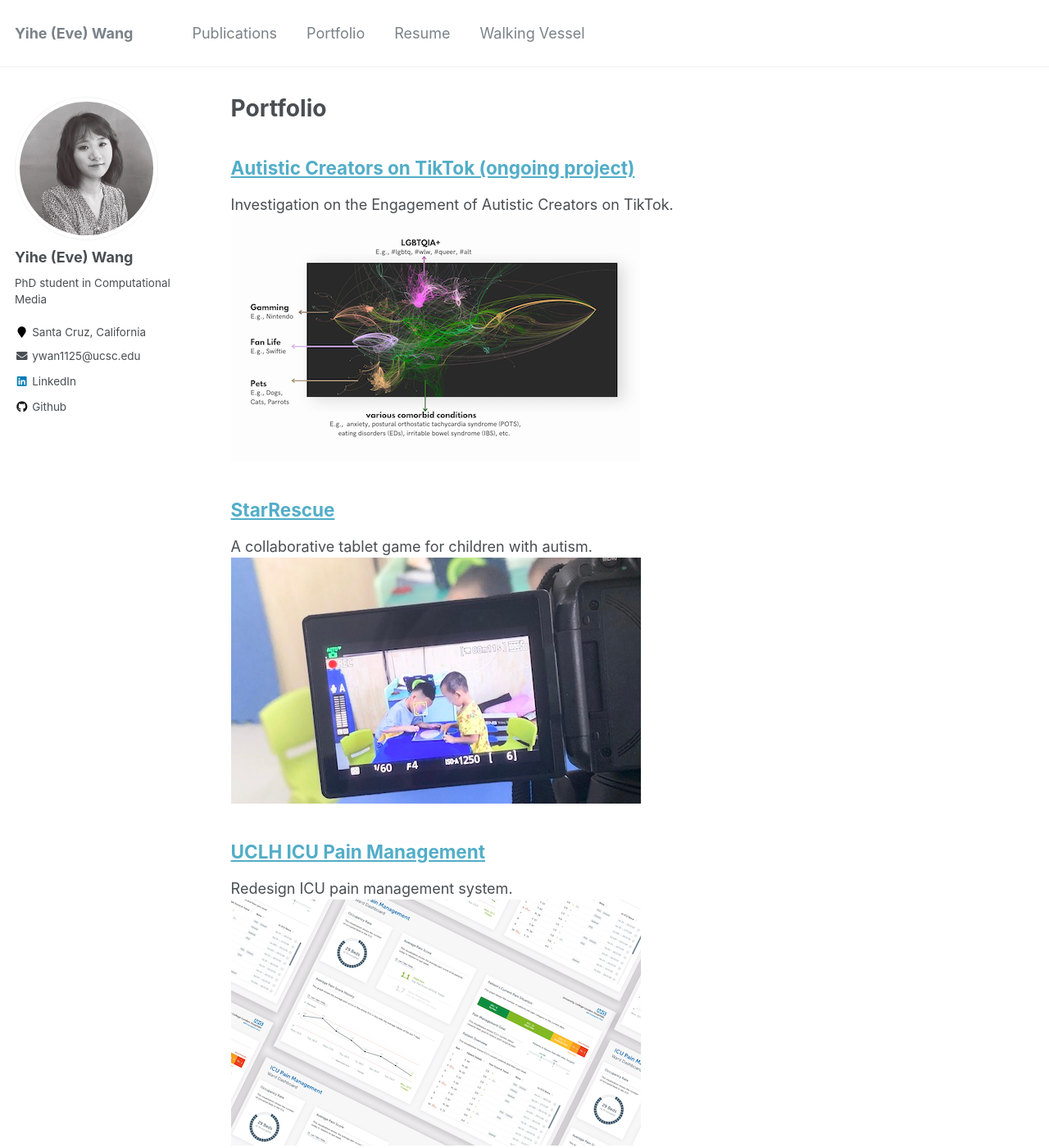
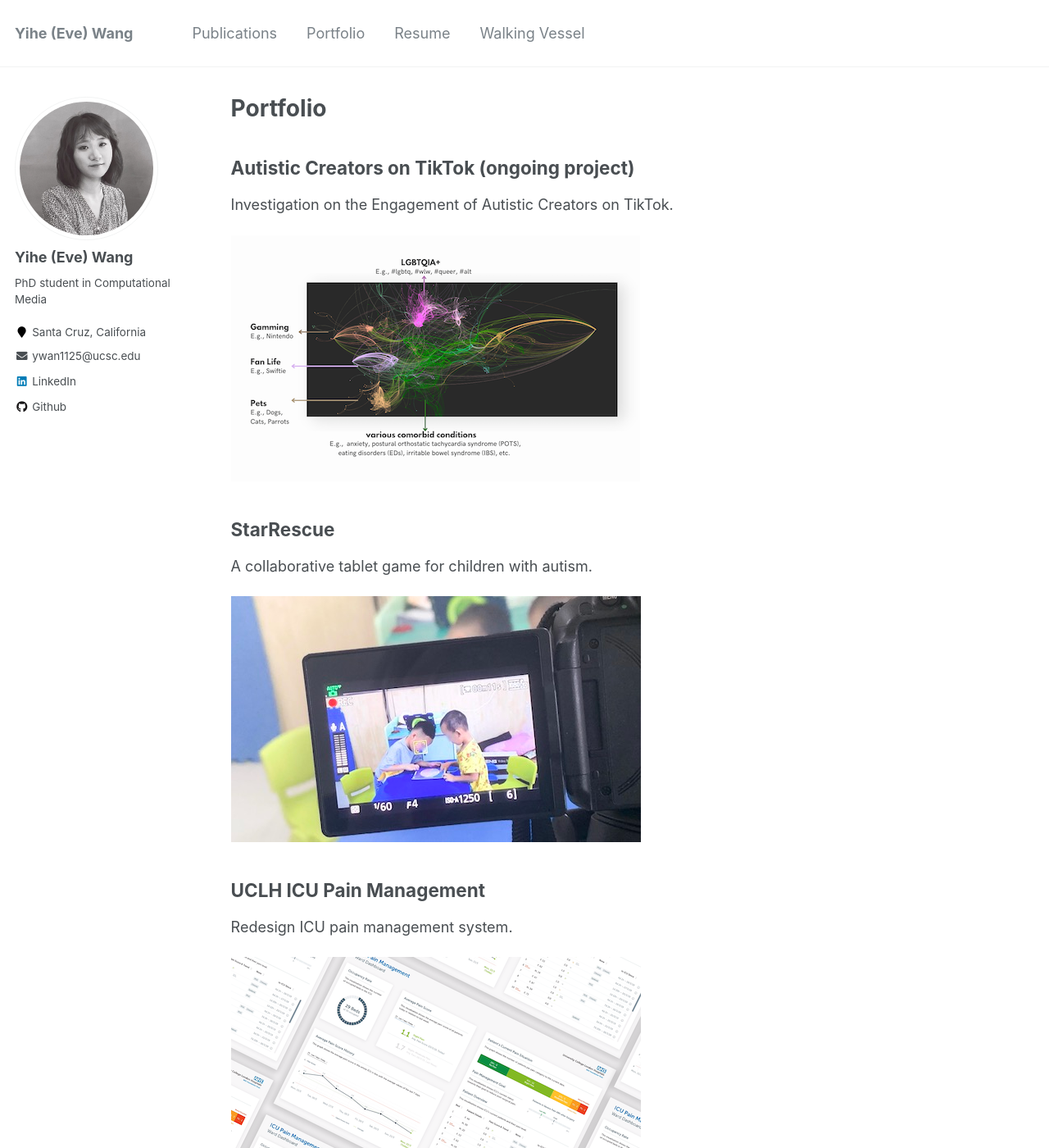
Before and after one commit to wongyihe/wongyihe.github.io, a Jekyll site: the page built from _pages/portfolio.html, in a window 1280 px wide and 1400 px high. Shown: the whole window at 82% size. Built offline with Jekyll 4.4.1, drawn with Linux system fonts in a browser that asks for light colours; some of the changed text lies outside the part shown.

Commit message:
minor changes

```diff
--- a/_includes/archive-single.html
+++ b/_includes/archive-single.html
@@ -29,20 +29,23 @@
     {% if post.collection == 'publications' %}
     <p>{{post.author}}. {{ post.date | default: "1900-01-01" | date: "%Y" }}. <a href="{{ post.paperurl }}">{{ title }}</a>. <i>{{ post.venue }}</i>. {{ post.excerpt }}. </p>
 
+
     {% elsif post.collection == 'portfolio' %}
-      <h2 class="archive__item-title" itemprop="headline"><a href="{{ base_path }}{{ post.url }}" rel="permalink">{{ title }}</a></h2>
+    <div class="archive__item-portfolio">
+    <a href="{{ base_path }}{{ post.url }}" rel="permalink">
+
+      <h2 class="archive__item-portfolio_title" itemprop="headline">{{ title }}</h2>
       {% if post.excerpt and site.read_more != 'enabled' %}
-        <p class="archive__item-excerpt" itemprop="description">{{ post.excerpt | markdownify }}</p>
+        <p class="archive__item-portfolio_excerpt" itemprop="description">{{ post.excerpt | markdownify }}</p>
       {% elsif post.excerpt and site.read_more == 'enabled' %}
-        <p class="archive__item-excerpt" itemprop="description"><p>{{ post.excerpt | markdownify | remove: '<p>' | remove: '</p>' }}<strong><a href="{{ base_path }}{{ post.url }}" rel="permalink"> Read more</a></strong></p></p>
+        <p class="archive__item-portfolio_excerpt" itemprop="description"><p>{{ post.excerpt | markdownify | remove: '<p>' | remove: '</p>' }}<strong><a href="{{ base_path }}{{ post.url }}" rel="permalink"> Read more</a></strong></p></p>
       {% endif %}
-      {% if post.citation and post.paperurl %}
-        <p>Recommended citation: {{ post.citation }} <a href="{{ post.paperurl }}"><u>{{ post.paperurl }}</u></a></p>
-      {% elsif post.citation %}
-        <p>Recommended citation: {{ post.citation }} </p>
-      {% elsif post.paperurl %}
-        <p>Download <a href=" {{ post.paperurl }} "><u>here</u></a></p>
+
+      {% if post.cover %}
+      <div class="archive__item-portfolio_cover"><img src={{ post.cover }}></div>
       {% endif %}
+    </a>
+    </div>
 
 
 
--- a/_sass/_archive.scss
+++ b/_sass/_archive.scss
@@ -47,6 +47,12 @@
     opacity: 0.5;
   }
 }
+
+
+
+
+
+
 
 /* remove border*/
 .page__content {
@@ -243,3 +249,46 @@
     }
   }
 }
+
+.archive_item-portfolio_cover{
+
+  max-height: 300px;
+
+}
+.archive__item-portfolio_title h2{
+
+  margin-top: 2em;
+  font-size: $type-size-5;
+
+
+}
+.archive__item-portfolio a{
+
+  text-decoration: none;
+  color: #494e52;
+}
+.archive__item-portfolio a :hover{
+
+  text-decoration: none;
+
+}
+.archive__item-portfolio div :hover{
+
+      box-shadow: 0 0 10px rgba(#000, 0.25);
+      text-decoration: none;
+
+}
+.archive__item-portfolio_title p{
+
+  margin: 0em;
+  margin-bottom: 0em;
+
+}
+
+.archive__item-portfolio_excerpt{
+
+      display: block;
+      font-size: $type-size-6;
+      margin-bottom: 0em;
+
+}
```
Also changed, not shown: _portfolio/Autismtiktok.md (+2 -1 lines), _portfolio/Starrescue.md (+2 -1 lines), _portfolio/invertedtinge.md (+2 -1 lines), _portfolio/painmanagement.md (+2 -1 lines).
